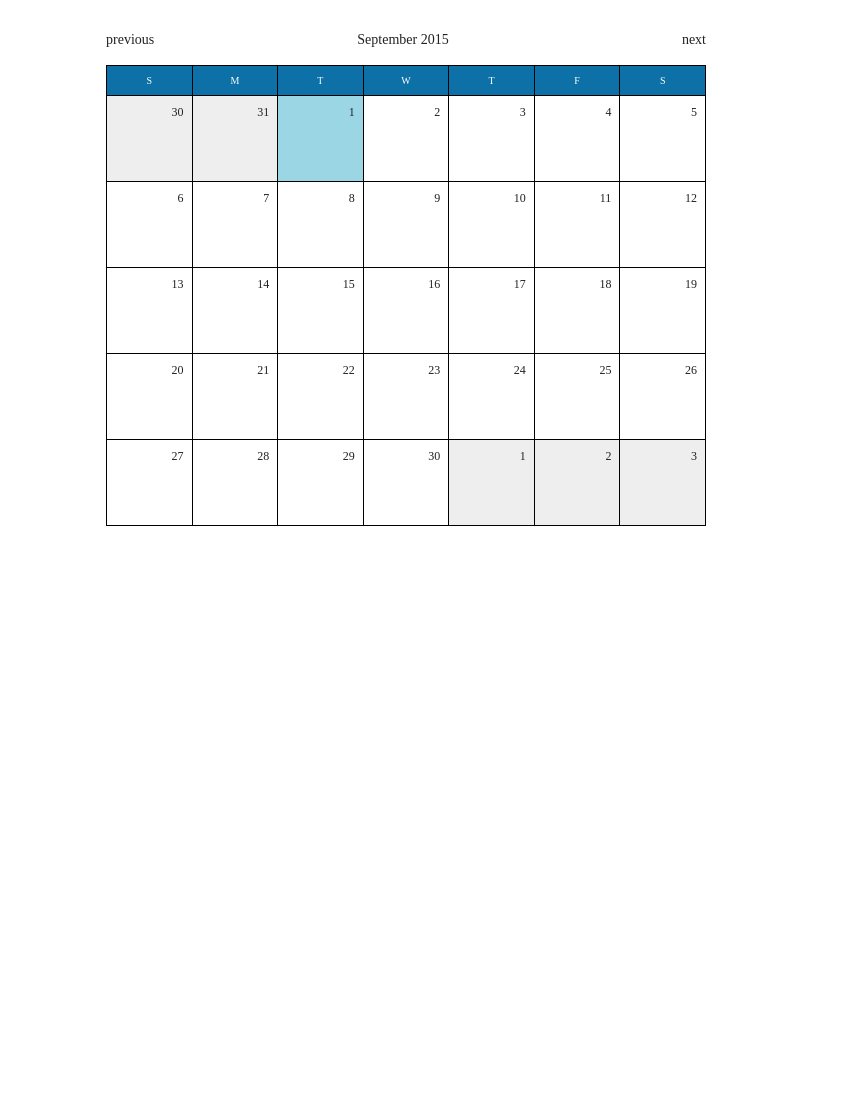
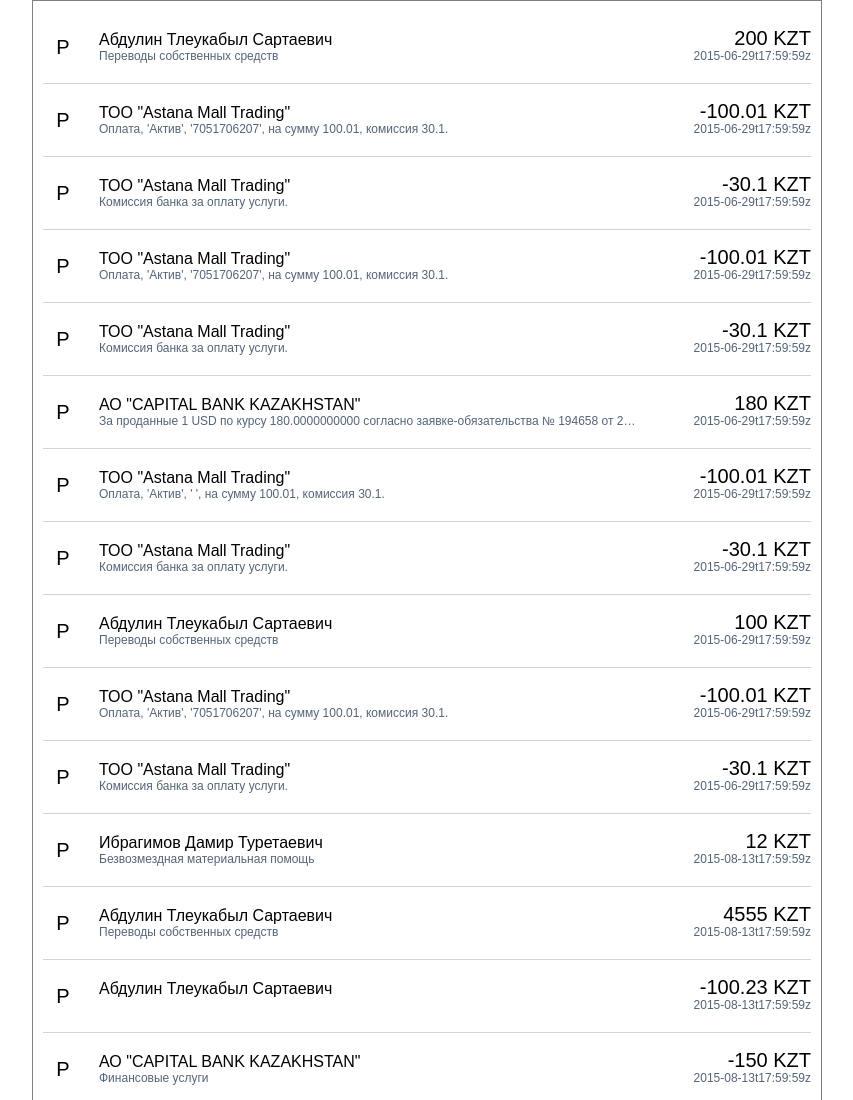
Before and after one commit to northcapen/transactions-spa-prototype, a website: page index.html in a window 1280 px wide. Shown: the top 1100 px of the page, without its empty margins (234-1087 px from the left). Before the commit the page ends 800 px from the top, so only its background shows below. Drawn offline with nearby package versions, Linux system fonts and the light colour scheme; a web font is replaced by a local one.

Commit message:
transactions samples with basic markup and styles

```diff
--- a/css/styles.less
+++ b/css/styles.less
@@ -0,0 +1,118 @@
+.cal1 {
+   margin-left: 10px;
+   margin-top: 10px;
+   float: left;
+   width: 20%;
+}
+
+.transactions {
+  float: left;
+  width: 60%;
+  height: 100%;
+  padding: 10px;
+  border: 1px solid grey;
+}
+
+@maxWidth: 960px;
+@maxHeight: 480px;
+@padding: 24px;
+@gridSize: 48px;
+@bigGridSize: 72px;
+@smallIconSize: 32px;
+@iconSize: 64px;
+@mobileIconSize: 56px;
+@iconFontSize: 12px;
+@cellSize: (@maxHeight - @padding*2)/3;
+@cellPadding: 32px;
+
+@baseFontFamily: 'Formular-Light', sans-serif;
+
+@baseFontSize: 14px;
+@baseLineHeight: 20px;
+@smallFontSize: 0.75rem;
+@mediumFontSize: 1.25rem;
+@bigFontSize: 1.50rem;
+@biggerFontSize: 1.75rem;
+@hugeFontSize: 4rem;
+
+@sansFontFamily: @baseFontFamily;
+@headingsFontFamily: @baseFontFamily;
+@headingsFontWeight: 100;
+
+@pageLight: white;
+@pageDark: black;
+@borderColor: lightgray;
+@pageDarkTransparent: fade(@pageDark, 90%);
+@pageLightTransparent: fade(@pageLight, 30%);
+
+@pageBiege: #FAF9F3;
+@pandaGreen: #64af44;
+@pandaRed: #ff002d;
+@pandaPink: #e86a82;
+@pandaYellow: #fedb38;
+
+.icon-size(@size: @iconSize) {
+  width: @size;
+  height: @size;
+  background-size: @size;
+  line-height: @size;
+}
+
+
+
+li {
+  list-style-type: none;
+  border-bottom: 1px solid @borderColor;
+  text-align: left;
+  height: @padding*3;
+  color: @pageDark;
+  position: relative;
+  line-height: normal;
+
+  .amount {
+    position: absolute;
+    top: @gridSize/3;
+    right: 0;
+    font-family: @baseFontFamily;
+    font-size: @mediumFontSize;
+  }
+
+  .date {
+    position: absolute;
+    bottom: @padding/1.2;
+    right: 0;
+    font-size: @smallFontSize;
+    color: rgba(11, 34, 63, 0.7);
+    text-transform: lowercase;
+  }
+
+  .name, .description {
+    position: absolute;
+    left: @cellPadding*1.75;
+    white-space: nowrap;
+    overflow: hidden;
+    text-overflow: ellipsis;
+    max-width: 70%;
+  }
+
+  .name {
+    top: @padding/1.2;
+  }
+
+  .description {
+    color: rgba(11, 34, 63, 0.7);
+    bottom: @padding/1.2;
+    font-size: @smallFontSize;
+    html.portrait & {
+      display: none;
+    }
+  }
+
+  .avatar-tag {
+    float: left;
+    .icon-size(@smallIconSize*1.25);
+    font-size: @mediumFontSize;
+    margin-top: @cellPadding/2;
+    text-align: center;
+  }
+}
--- a/index.html
+++ b/index.html
@@ -10,8 +10,8 @@
         <link rel="stylesheet" href="css/normalize.min.css">
         <link rel="stylesheet" href="css/main.css">
 
+        <link rel="stylesheet" type="text/css" href="css/clndr.css" />
         <link rel="stylesheet/less" type="text/css" href="css/styles.less" />
-        <link rel="stylesheet" type="text/css" href="css/clndr.css" />
 
         <script src="js/vendor/modernizr-2.8.3.min.js"></script>
         <script src="//ajax.googleapis.com/ajax/libs/jquery/1.11.2/jquery.js"></script>
@@ -20,11 +20,30 @@
         <script src="js/vendor/moment.js"></script>
         <script src="js/vendor/clndr.js"></script>
         <script src="js/vendor/handlebars-v3.0.3.js"></script>
+        <script src="js/transactions-sample.js"></script>
+
+        <script id="transactions-template" type="text/x-handlebars-template">
+            {{#each transactions}}
+            <li style="cursor: pointer;">
+
+                <div class="date">{{time}}</div>
+
+                <div class="avatar-tag">
+                    P</div>
+                <div class="name">{{partyName}}</div>
+
+                <div class="description">{{description}}</div>
+
+                <div class="amount negative">{{amount}}&nbsp;{{currency}}</div>
+            </li>
+            {{/each}}
+        </script>
     </head>
 
 
     <body>
         <div class="cal1"></div>
+        <div class="transactions"></div>
 
         <script>window.jQuery || document.write('<script src="js/vendor/jquery-1.11.2.js"><\/script>')</script>
 
--- a/js/main.js
+++ b/js/main.js
@@ -6,8 +6,9 @@
 
 window.app = app;
 
-//var source = $('#calendar-script').html();
-//var template = Handlebars.compile(source);
+//$('.cal1').clndr();
 
-
-$('.cal1').clndr();
+var source = $('#transactions-template').html();
+var template = Handlebars.compile(source);
+var result = template({transactions: transactions});
+$('.transactions').append(result);
--- /dev/null
+++ b/js/transactions-sample.js
@@ -0,0 +1,492 @@
+var transactions = [
+    {
+        "partyName": "Абдулин Тлеукабыл Сартаевич",
+        "partyAccount": "KZ867812204193980991",
+        "operationName": "",
+        "operationCode": "",
+        "currency": "KZT",
+        "amount": 200,
+        "time": "2015-06-29T17:59:59Z",
+        "openingBalance": 71.62,
+        "operationType": "Платежное поручение",
+        "description": "Переводы собственных средств",
+        "groupRef": 1943741573,
+        "paymentRef": 1943741591
+    },
+    {
+        "partyName": "ТОО \"Astana Mall Trading\"",
+        "partyAccount": "KZ677812203173980743",
+        "operationName": "",
+        "operationCode": "",
+        "currency": "KZT",
+        "amount": -100.01,
+        "time": "2015-06-29T17:59:59Z",
+        "openingBalance": 271.62,
+        "operationType": "Платежное поручение",
+        "description": "Оплата, 'Актив', '7051706207', на сумму 100.01, комиссия 30.1.",
+        "groupRef": 1936186310,
+        "paymentRef": 1936186336
+    },
+    {
+        "partyName": "ТОО \"Astana Mall Trading\"",
+        "partyAccount": "KZ677812203173980743",
+        "operationName": "",
+        "operationCode": "",
+        "currency": "KZT",
+        "amount": -30.1,
+        "time": "2015-06-29T17:59:59Z",
+        "openingBalance": 171.61,
+        "operationType": "Платежное поручение",
+        "description": "Комиссия банка за оплату услуги.",
+        "groupRef": 1936186310,
+        "paymentRef": 1936186362
+    },
+    {
+        "partyName": "ТОО \"Astana Mall Trading\"",
+        "partyAccount": "KZ677812203173980743",
+        "operationName": "",
+        "operationCode": "",
+        "currency": "KZT",
+        "amount": -100.01,
+        "time": "2015-06-29T17:59:59Z",
+        "openingBalance": 141.51,
+        "operationType": "Платежное поручение",
+        "description": "Оплата, 'Актив', '7051706207', на сумму 100.01, комиссия 30.1.",
+        "groupRef": 1936186437,
+        "paymentRef": 1936186463
+    },
+    {
+        "partyName": "ТОО \"Astana Mall Trading\"",
+        "partyAccount": "KZ677812203173980743",
+        "operationName": "",
+        "operationCode": "",
+        "currency": "KZT",
+        "amount": -30.1,
+        "time": "2015-06-29T17:59:59Z",
+        "openingBalance": 41.5,
+        "operationType": "Платежное поручение",
+        "description": "Комиссия банка за оплату услуги.",
+        "groupRef": 1936186437,
+        "paymentRef": 1936186489
+    },
+    {
+        "partyName": "АО \"CAPITAL BANK KAZAKHSTAN\"",
+        "partyAccount": "KZ437811859143980004",
+        "operationName": "",
+        "operationCode": "",
+        "currency": "KZT",
+        "amount": 180,
+        "time": "2015-06-29T17:59:59Z",
+        "openingBalance": 11.4,
+        "operationType": "Платежный ордер",
+        "description": "За проданные 1 USD по курсу 180.0000000000 согласно заявке-обязательства № 194658 от 29/06/2015",
+        "groupRef": 1945993774,
+        "paymentRef": 1945993817
+    },
+    {
+        "partyName": "ТОО \"Astana Mall Trading\"",
+        "partyAccount": "KZ677812203173980743",
+        "operationName": "",
+        "operationCode": "",
+        "currency": "KZT",
+        "amount": -100.01,
+        "time": "2015-06-29T17:59:59Z",
+        "openingBalance": 191.4,
+        "operationType": "Платежное поручение",
+        "description": "Оплата, 'Актив', ' ', на сумму 100.01, комиссия 30.1.",
+        "groupRef": 1936185922,
+        "paymentRef": 1936185948
+    },
+    {
+        "partyName": "ТОО \"Astana Mall Trading\"",
+        "partyAccount": "KZ677812203173980743",
+        "operationName": "",
+        "operationCode": "",
+        "currency": "KZT",
+        "amount": -30.1,
+        "time": "2015-06-29T17:59:59Z",
+        "openingBalance": 91.39,
+        "operationType": "Платежное поручение",
+        "description": "Комиссия банка за оплату услуги.",
+        "groupRef": 1936185922,
+        "paymentRef": 1936185974
+    },
+    {
+        "partyName": "Абдулин Тлеукабыл Сартаевич",
+        "partyAccount": "KZ867812204193980991",
+        "operationName": "",
+        "operationCode": "",
+        "currency": "KZT",
+        "amount": 100,
+        "time": "2015-06-29T17:59:59Z",
+        "openingBalance": 61.29,
+        "operationType": "Платежное поручение",
+        "description": "Переводы собственных средств",
+        "groupRef": 1955898920,
+        "paymentRef": 1955898938
+    },
+    {
+        "partyName": "ТОО \"Astana Mall Trading\"",
+        "partyAccount": "KZ677812203173980743",
+        "operationName": "",
+        "operationCode": "",
+        "currency": "KZT",
+        "amount": -100.01,
+        "time": "2015-06-29T17:59:59Z",
+        "openingBalance": 161.29,
+        "operationType": "Платежное поручение",
+        "description": "Оплата, 'Актив', '7051706207', на сумму 100.01, комиссия 30.1.",
+        "groupRef": 1936186047,
+        "paymentRef": 1936186073
+    },
+    {
+        "partyName": "ТОО \"Astana Mall Trading\"",
+        "partyAccount": "KZ677812203173980743",
+        "operationName": "",
+        "operationCode": "",
+        "currency": "KZT",
+        "amount": -30.1,
+        "time": "2015-06-29T17:59:59Z",
+        "openingBalance": 61.28,
+        "operationType": "Платежное поручение",
+        "description": "Комиссия банка за оплату услуги.",
+        "groupRef": 1936186047,
+        "paymentRef": 1936186099
+    },
+    {
+        "partyName": "Ибрагимов Дамир Туретаевич",
+        "partyAccount": "KZ617812204193980762",
+        "operationName": "",
+        "operationCode": "",
+        "currency": "KZT",
+        "amount": 12,
+        "time": "2015-08-13T17:59:59Z",
+        "openingBalance": 31.18,
+        "operationType": "Платежное поручение",
+        "description": "Безвозмездная материальная помощь",
+        "groupRef": 1963094343,
+        "paymentRef": 1963105481
+    },
+    {
+        "partyName": "Абдулин Тлеукабыл Сартаевич",
+        "partyAccount": "KZ987812204193981066",
+        "operationName": "",
+        "operationCode": "",
+        "currency": "KZT",
+        "amount": 4555,
+        "time": "2015-08-13T17:59:59Z",
+        "openingBalance": 43.18,
+        "operationType": "Платежное поручение",
+        "description": "Переводы собственных средств",
+        "groupRef": 1964577826,
+        "paymentRef": 1964577844
+    },
+    {
+        "partyName": "Абдулин Тлеукабыл Сартаевич",
+        "partyAccount": "KZ867812204193980991",
+        "operationName": "",
+        "operationCode": "",
+        "currency": "KZT",
+        "amount": -100.23,
+        "time": "2015-08-13T17:59:59Z",
+        "openingBalance": 4598.18,
+        "operationType": "Платежное поручение",
+        "description": "",
+        "groupRef": 1961015761,
+        "paymentRef": 1961015779
+    },
+    {
+        "partyName": "АО \"CAPITAL BANK KAZAKHSTAN\"",
+        "partyAccount": "KZ107814601143980005",
+        "operationName": "",
+        "operationCode": "",
+        "currency": "KZT",
+        "amount": -150,
+        "time": "2015-08-13T17:59:59Z",
+        "openingBalance": 4497.95,
+        "operationType": "Платежный ордер",
+        "description": "Финансовые услуги",
+        "groupRef": 1961015761,
+        "paymentRef": 1961015800
+    },
+    {
+        "partyName": "Абдулин Тлеукабыл Сартаевич",
+        "partyAccount": "KZ867812204193980991",
+        "operationName": "",
+        "operationCode": "",
+        "currency": "KZT",
+        "amount": -100.23,
+        "time": "2015-08-13T17:59:59Z",
+        "openingBalance": 4347.95,
+        "operationType": "Платежное поручение",
+        "description": "",
+        "groupRef": 1962774892,
+        "paymentRef": 1962774910
+    },
+    {
+        "partyName": "АО \"CAPITAL BANK KAZAKHSTAN\"",
+        "partyAccount": "KZ107814601143980005",
+        "operationName": "",
+        "operationCode": "",
+        "currency": "KZT",
+        "amount": -250,
+        "time": "2015-08-13T17:59:59Z",
+        "openingBalance": 4247.72,
+        "operationType": "Платежный ордер",
+        "description": "Финансовые услуги",
+        "groupRef": 1962774892,
+        "paymentRef": 1962774931
+    },
+    {
+        "partyName": "Абдулин Тлеукабыл Сартаевич",
+        "partyAccount": "KZ867812204193980991",
+        "operationName": "",
+        "operationCode": "",
+        "currency": "KZT",
+        "amount": -100.23,
+        "time": "2015-08-13T17:59:59Z",
+        "openingBalance": 3997.72,
+        "operationType": "Платежное поручение",
+        "description": "",
+        "groupRef": 1961006700,
+        "paymentRef": 1961006718
+    },
+    {
+        "partyName": "АО \"CAPITAL BANK KAZAKHSTAN\"",
+        "partyAccount": "KZ107814601143980005",
+        "operationName": "",
+        "operationCode": "",
+        "currency": "KZT",
+        "amount": -150,
+        "time": "2015-08-13T17:59:59Z",
+        "openingBalance": 3897.49,
+        "operationType": "Платежный ордер",
+        "description": "Финансовые услуги",
+        "groupRef": 1961006700,
+        "paymentRef": 1961006739
+    },
+    {
+        "partyName": "Абдулин Тлеукабыл Сартаевич",
+        "partyAccount": "KZ867812204193980991",
+        "operationName": "",
+        "operationCode": "",
+        "currency": "KZT",
+        "amount": -100.23,
+        "time": "2015-08-13T17:59:59Z",
+        "openingBalance": 3747.49,
+        "operationType": "Платежное поручение",
+        "description": "",
+        "groupRef": 1962860878,
+        "paymentRef": 1962860896
+    },
+    {
+        "partyName": "АО \"CAPITAL BANK KAZAKHSTAN\"",
+        "partyAccount": "KZ107814601143980005",
+        "operationName": "",
+        "operationCode": "",
+        "currency": "KZT",
+        "amount": -1000,
+        "time": "2015-08-13T17:59:59Z",
+        "openingBalance": 3647.26,
+        "operationType": "Платежный ордер",
+        "description": "Финансовые услуги",
+        "groupRef": 1962860878,
+        "paymentRef": 1962860917
+    },
+    {
+        "partyName": "Абдулин Тлеукабыл Сартаевич",
+        "partyAccount": "KZ867812204193980991",
+        "operationName": "",
+        "operationCode": "",
+        "currency": "KZT",
+        "amount": -100.23,
+        "time": "2015-08-13T17:59:59Z",
+        "openingBalance": 2647.26,
+        "operationType": "Платежное поручение",
+        "description": "",
+        "groupRef": 1963317382,
+        "paymentRef": 1963317400
+    },
+    {
+        "partyName": "АО \"CAPITAL BANK KAZAKHSTAN\"",
+        "partyAccount": "KZ107814601143980005",
+        "operationName": "",
+        "operationCode": "",
+        "currency": "KZT",
+        "amount": -250,
+        "time": "2015-08-13T17:59:59Z",
+        "openingBalance": 2547.03,
+        "operationType": "Платежный ордер",
+        "description": "Финансовые услуги",
+        "groupRef": 1963317382,
+        "paymentRef": 1963317421
+    },
+    {
+        "partyName": "Абдулин Тлеукабыл Сартаевич",
+        "partyAccount": "KZ867812204193980991",
+        "operationName": "",
+        "operationCode": "",
+        "currency": "KZT",
+        "amount": -100.23,
+        "time": "2015-08-13T17:59:59Z",
+        "openingBalance": 2297.03,
+        "operationType": "Платежное поручение",
+        "description": "",
+        "groupRef": 1963350774,
+        "paymentRef": 1963350792
+    },
+    {
+        "partyName": "АО \"CAPITAL BANK KAZAKHSTAN\"",
+        "partyAccount": "KZ107814601143980005",
+        "operationName": "",
+        "operationCode": "",
+        "currency": "KZT",
+        "amount": -250,
+        "time": "2015-08-13T17:59:59Z",
+        "openingBalance": 2196.8,
+        "operationType": "Платежный ордер",
+        "description": "Финансовые услуги",
+        "groupRef": 1963350774,
+        "paymentRef": 1963350815
+    },
+    {
+        "partyName": "Абдулин Тлеукабыл Сартаевич",
+        "partyAccount": "KZ087812206193980193",
+        "operationName": "Безналичное зачисление",
+        "operationCode": "ВХ_ПЕРЕВОД",
+        "currency": "KZT",
+        "amount": -1234,
+        "time": "2015-08-13T17:59:59Z",
+        "openingBalance": 1946.8,
+        "operationType": "Платежное поручение",
+        "description": "Взнос во вклад dep_p3mKZT4 Абдулин Тлеукабыл Сартаевич ",
+        "groupRef": 1964663153,
+        "paymentRef": 1964663183
+    },
+    {
+        "partyName": "Абдулин Тлеукабыл Сартаевич",
+        "partyAccount": "KZ867812204193980991",
+        "operationName": "",
+        "operationCode": "",
+        "currency": "KZT",
+        "amount": -100.23,
+        "time": "2015-08-13T17:59:59Z",
+        "openingBalance": 712.8,
+        "operationType": "Платежное поручение",
+        "description": "",
+        "groupRef": 1966005484,
+        "paymentRef": 1966005502
+    },
+    {
+        "partyName": "АО \"CAPITAL BANK KAZAKHSTAN\"",
+        "partyAccount": "KZ107814601143980005",
+        "operationName": "",
+        "operationCode": "",
+        "currency": "KZT",
+        "amount": -150,
+        "time": "2015-08-13T17:59:59Z",
+        "openingBalance": 612.57,
+        "operationType": "Платежный ордер",
+        "description": "Финансовые услуги",
+        "groupRef": 1966005484,
+        "paymentRef": 1966005523
+    },
+    {
+        "partyName": "Абдулин Тлеукабыл Сартаевич",
+        "partyAccount": "KZ867812204193980991",
+        "operationName": "",
+        "operationCode": "",
+        "currency": "KZT",
+        "amount": 12,
+        "time": "2015-08-13T17:59:59Z",
+        "openingBalance": 462.57,
+        "operationType": "Платежное поручение",
+        "description": "Переводы собственных средств",
+        "groupRef": 1986571131,
+        "paymentRef": 1986571149
+    },
+    {
+        "partyName": "Абдулин Тлеукабыл Сартаевич",
+        "partyAccount": "KZ867812204193980991",
+        "operationName": "",
+        "operationCode": "",
+        "currency": "KZT",
+        "amount": -100.23,
+        "time": "2015-08-13T17:59:59Z",
+        "openingBalance": 474.57,
+        "operationType": "Платежное поручение",
+        "description": "",
+        "groupRef": 1993746302,
+        "paymentRef": 1993746320
+    },
+    {
+        "partyName": "АО \"CAPITAL BANK KAZAKHSTAN\"",
+        "partyAccount": "KZ107814601143980005",
+        "operationName": "",
+        "operationCode": "",
+        "currency": "KZT",
+        "amount": -150,
+        "time": "2015-08-13T17:59:59Z",
+        "openingBalance": 374.34,
+        "operationType": "Платежный ордер",
+        "description": "Финансовые услуги",
+        "groupRef": 1993746302,
+        "paymentRef": 1993746341
+    },
+    {
+        "partyName": "ТОО \"Astana Mall Trading\"",
+        "partyAccount": "KZ677812203173980743",
+        "operationName": "",
+        "operationCode": "",
+        "currency": "KZT",
+        "amount": -98.73,
+        "time": "2015-08-13T17:59:59Z",
+        "openingBalance": 224.34,
+        "operationType": "Платежное поручение",
+        "description": "Оплата, 'Актив', '+77071070106', на сумму 98.73, комиссия 1.5.",
+        "groupRef": 1995217359,
+        "paymentRef": 1995217385
+    },
+    {
+        "partyName": "ТОО \"Astana Mall Trading\"",
+        "partyAccount": "KZ677812203173980743",
+        "operationName": "",
+        "operationCode": "",
+        "currency": "KZT",
+        "amount": -1.5,
+        "time": "2015-08-13T17:59:59Z",
+        "openingBalance": 125.61,
+        "operationType": "Платежное поручение",
+        "description": "Комиссия банка за оплату услуги.",
+        "groupRef": 1995217359,
+        "paymentRef": 1995217411
+    },
+    {
+        "partyName": "ТОО \"Astana Mall Trading\"",
+        "partyAccount": "KZ677812203173980743",
+        "operationName": "",
+        "operationCode": "",
+        "currency": "KZT",
+        "amount": -98.73,
+        "time": "2015-08-13T17:59:59Z",
+        "openingBalance": 124.11,
+        "operationType": "Платежное поручение",
+        "description": "Оплата, 'Актив', '+77071070106', на сумму 98.73, комиссия 1.5.",
+        "groupRef": 1995217441,
+        "paymentRef": 1995217467
+    },
+    {
+        "partyName": "ТОО \"Astana Mall Trading\"",
+        "partyAccount": "KZ677812203173980743",
+        "operationName": "",
+        "operationCode": "",
+        "currency": "KZT",
+        "amount": -1.5,
+        "time": "2015-08-13T17:59:59Z",
+        "openingBalance": 25.38,
+        "operationType": "Платежное поручение",
+        "description": "Комиссия банка за оплату услуги.",
+        "groupRef": 1995217441,
+        "paymentRef": 1995217494
+    }
+]
```
